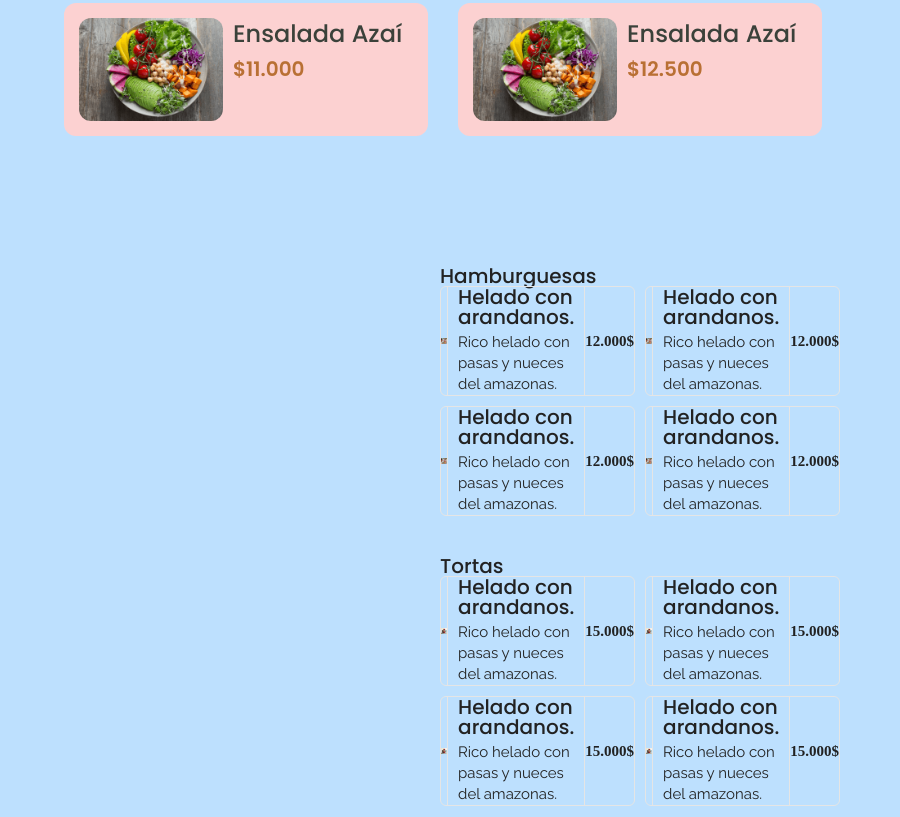
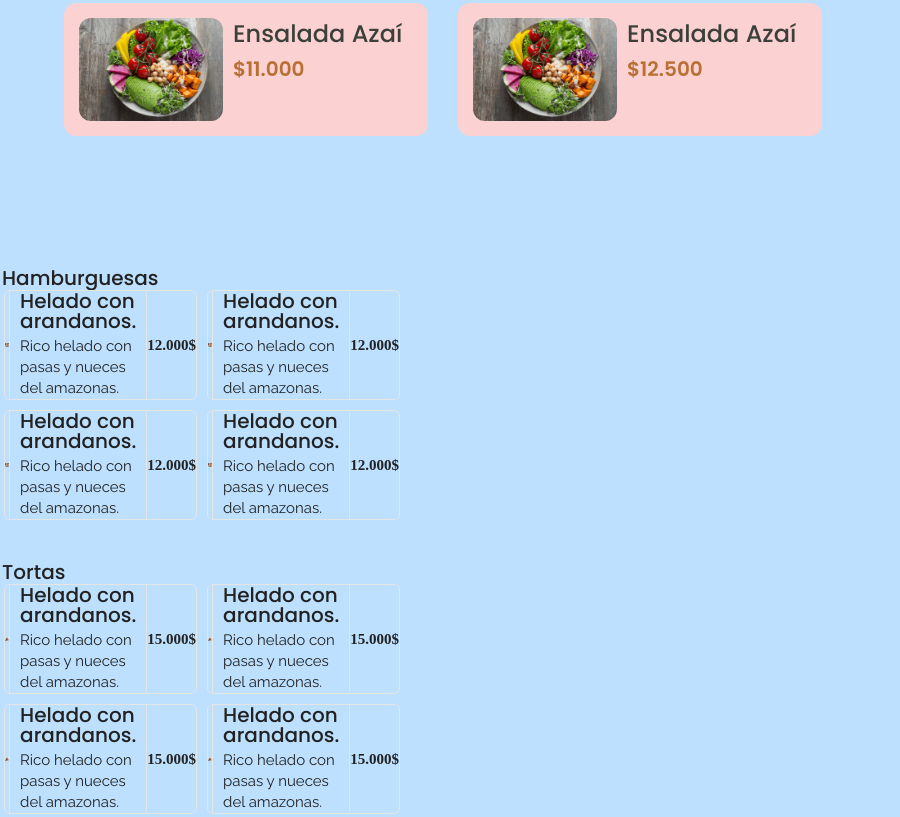
Before and after one commit to AleksBm7/restaurante, a plain HTML site: page menu.html in a window 1280 px wide. Shown: the part 2046-2863 px from the top of the page, without its empty margins (0-900 px from the left). Drawn offline with nearby package versions, Linux system fonts and the light colour scheme.

Commit message:
Update menu.css

```diff
--- a/menu.css
+++ b/menu.css
@@ -204,6 +204,6 @@ font-size: 20px;
 @media only screen and (min-width: 400px) {
 .wrap{
   max-width: 400px;
-  margin: auto;
+  margin:2px;
 }
 }
```
